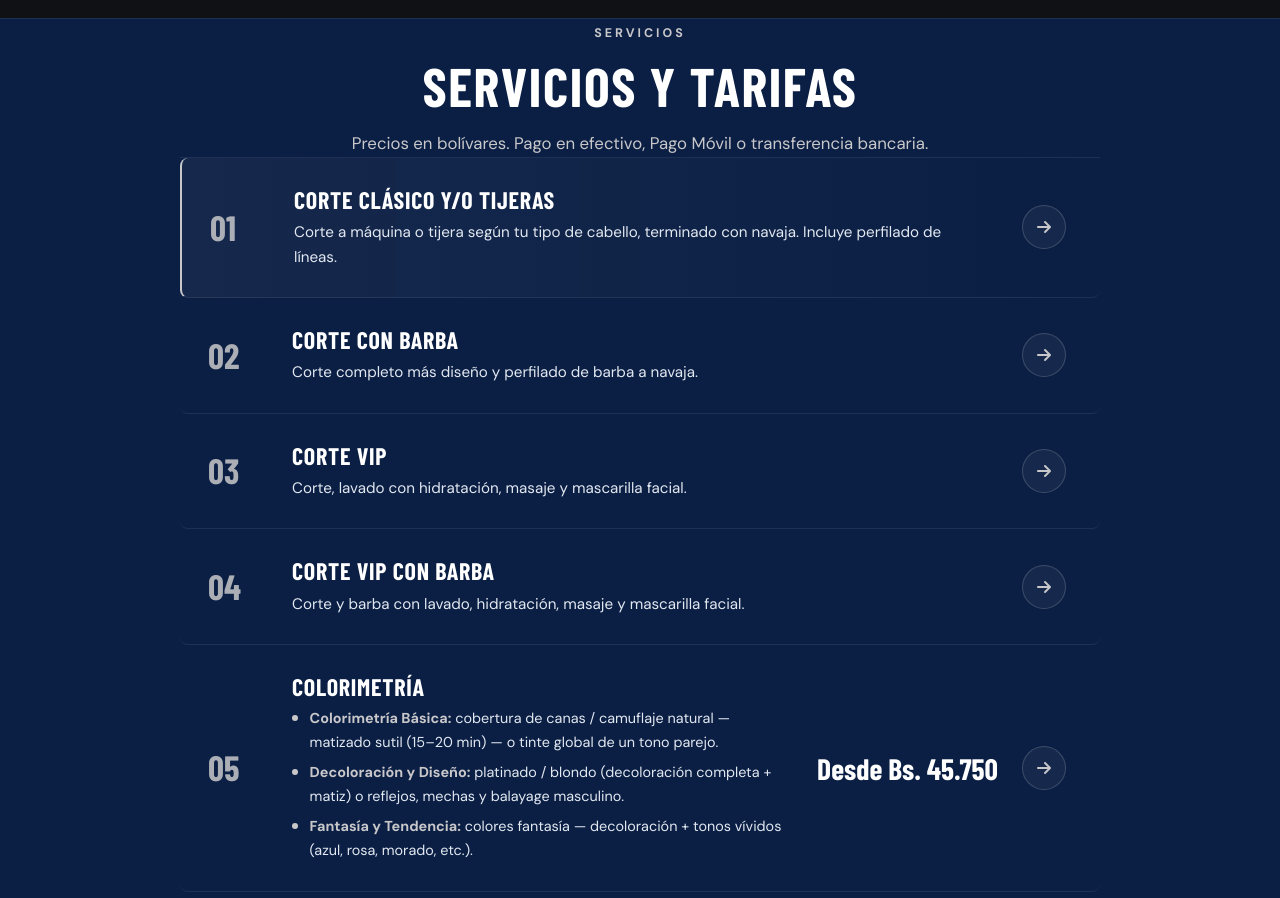
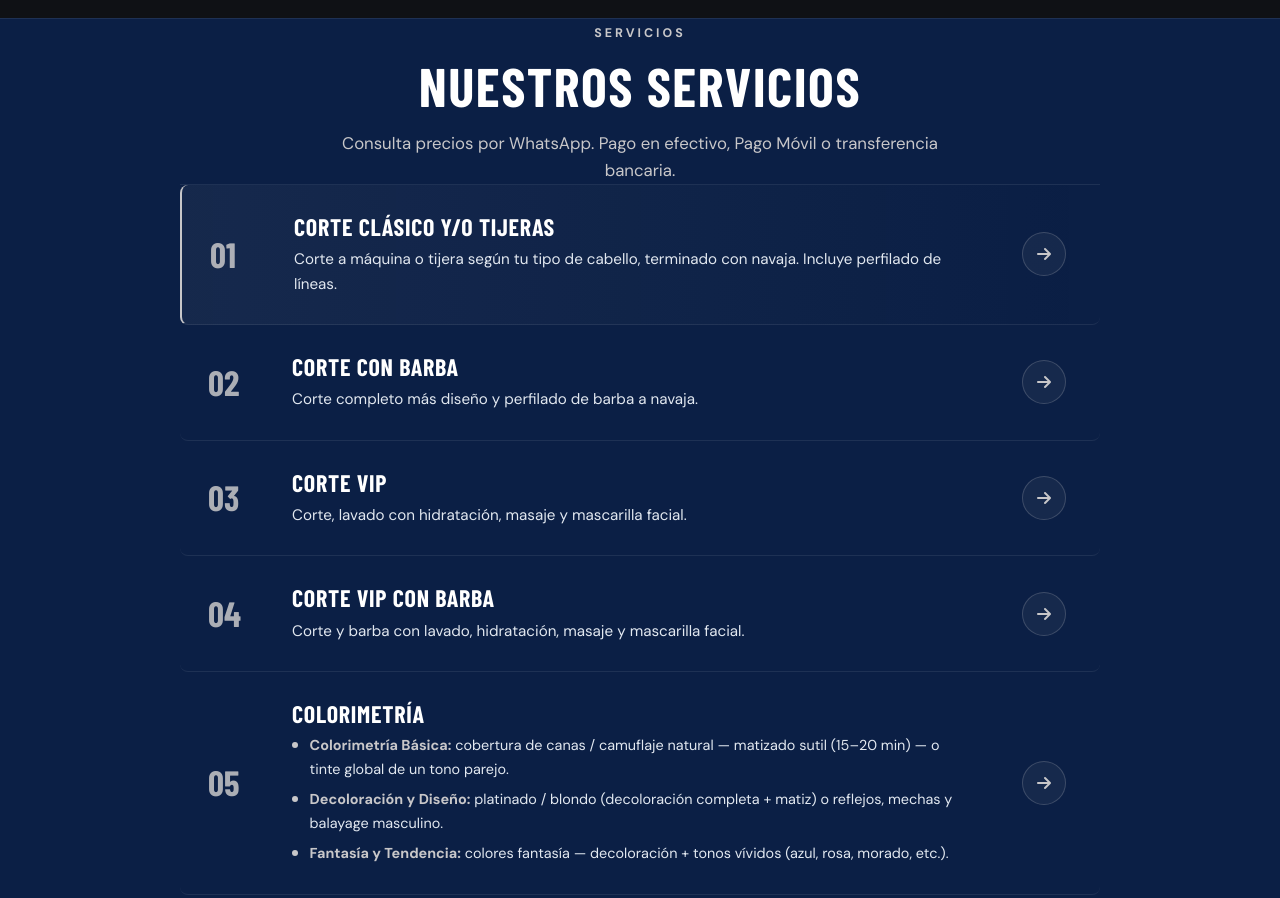
Before and after one commit to javieralexanderfloresbarreto0-gif/zane-barber-studio, a website: page public/index.html in a window 1280 px wide. Shown: the part 860-1758 px from the top of the page. Drawn offline with Linux system fonts and the light colour scheme; no server answers; files whose address does not match are found by name.

Commit message:
Servicios: sin precios (también Colorimetría) (#3)
* Rediseño móvil: barra inferior de acciones, hero compacto, galería 2 columnas

- Sustituye los botones flotantes por una barra inferior con etiquetas que ya no tapa contenido
- Hero más compacto con CTAs a todo el ancho
- Servicios a ancho completo con numeración discreta
- Galería en 2 columnas y filtros deslizables
- Horarios sin cortes de línea, contacto y FAQ con menos relleno
- Footer compacto con mejor contraste; modal de reserva como hoja inferior

Co-Authored-By: Claude Opus 5.5 <noreply@anthropic.com>
Claude-Session: https://claude.ai/code/session_01EiB6KmLJRPR4TQBRwmmaBN

* Reservas reales: agenda con horas libres, anti-choques y pestaña Agenda en el panel

- Tabla appointments con índice único por fecha/hora (no hay dos citas en la misma hora)
- GET /api/availability: horas libres por día (domingo cerrado, sábado hasta 7 PM, sin horas pasadas)
- POST /api/appointments público, con validación y límite por IP; PUT estado para el admin
- Formulario: pide nombre y WhatsApp, carga solo horas libres y guarda antes de abrir WhatsApp
- Panel: pestaña Agenda con WhatsApp, atendida, no asistió y cancelar

Co-Authored-By: Claude Sonnet 5.5 <noreply@anthropic.com>
Claude-Session: https://claude.ai/code/session_01EiB6KmLJRPR4TQBRwmmaBN

* Servicios: dejar solo Colorimetría (con su precio) en la web y en la reserva

Co-Authored-By: Claude Sonnet 5.5 <noreply@anthropic.com>
Claude-Session: https://claude.ai/code/session_01EiB6KmLJRPR4TQBRwmmaBN

* Servicios: volver a mostrar los 5, sin precio en cortes y con precio solo en Colorimetría

Co-Authored-By: Claude Sonnet 5.5 <noreply@anthropic.com>
Claude-Session: https://claude.ai/code/session_01EiB6KmLJRPR4TQBRwmmaBN

* Servicios: quitar también el precio de Colorimetría y ajustar título y subtítulo

Co-Authored-By: Claude Opus 5.5 <noreply@anthropic.com>
Claude-Session: https://claude.ai/code/session_01EiB6KmLJRPR4TQBRwmmaBN

---------

Co-authored-by: Claude <noreply@anthropic.com>

```diff
--- a/public/index.html
+++ b/public/index.html
@@ -139,7 +139,7 @@
                 <option value="Corte Con Barba">Corte Con Barba</option>
                 <option value="Corte VIP">Corte VIP</option>
                 <option value="Corte VIP Con Barba">Corte VIP Con Barba</option>
-                <option value="Colorimetría" data-ref="45" data-bs="45750">Colorimetría — Desde Bs. 45.750</option>
+                <option value="Colorimetría">Colorimetría</option>
               </select>
               <label for="bookingDate">Fecha preferida</label>
               <input id="bookingDate" name="date" type="date" required>
@@ -224,8 +224,8 @@
     <div class="container">
       <div class="services-head text-center">
         <span class="eyebrow">Servicios</span>
-        <h2 class="section-title">Servicios y tarifas</h2>
-        <p class="section-subtitle">Precios en bolívares. Pago en efectivo, Pago Móvil o transferencia bancaria.</p>
+        <h2 class="section-title">Nuestros servicios</h2>
+        <p class="section-subtitle">Consulta precios por WhatsApp. Pago en efectivo, Pago Móvil o transferencia bancaria.</p>
       </div>
 
       <div class="services-list">
@@ -282,7 +282,6 @@
               <li><strong>Fantasía y Tendencia:</strong> colores fantasía — decoloración + tonos vívidos (azul, rosa, morado, etc.).</li>
             </ul>
           </div>
-          <span class="service-price" data-ref="45" data-ref-from data-bs="45750">Desde Bs. 45.750</span>
           <a href="#reserva" data-booking-open data-booking-service="Colorimetría" class="service-cta" aria-label="Reservar Colorimetría">
             <i class="fas fa-arrow-right"></i>
           </a>
```
